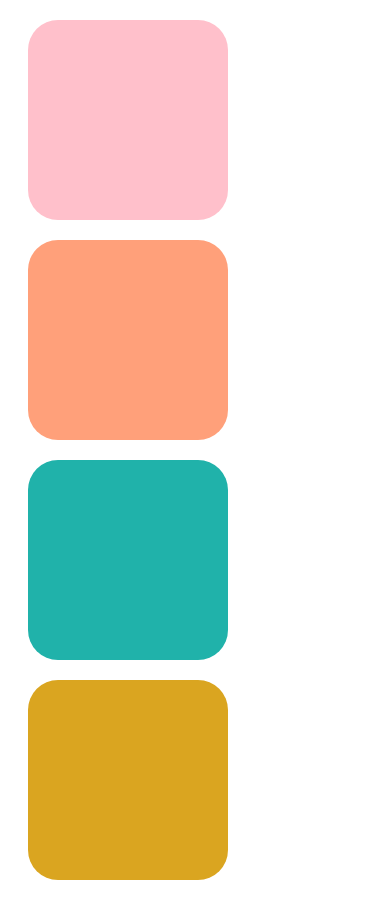
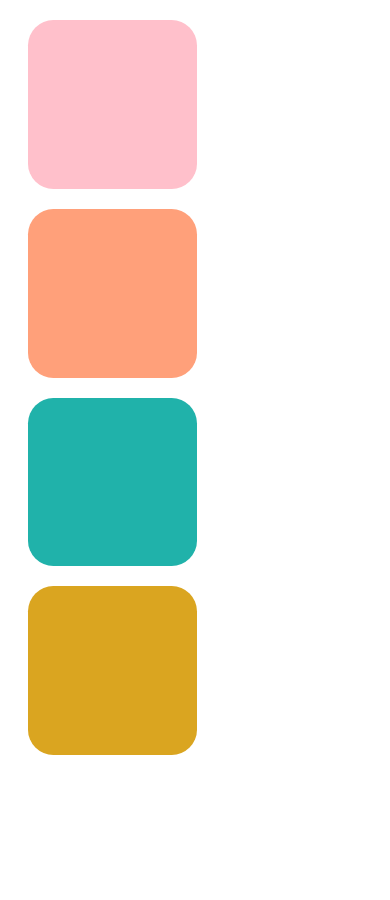
Before and after one commit to BenjaminGordonCody/simon, a plain HTML site: page index.html in a window 390 px wide. After the commit the page ends 844 px from the top, so only its background shows below. Drawn offline with Linux system fonts and the light colour scheme.

Commit message:
responsively sized targets

```diff
--- a/style.css
+++ b/style.css
@@ -1,6 +1,6 @@
 .target {
-  width: 200px;
-  height: 200px;
+  width: 20vh;
+  height: 20vh;
   border-radius: 15%;
   margin: 20px;
 }
```
